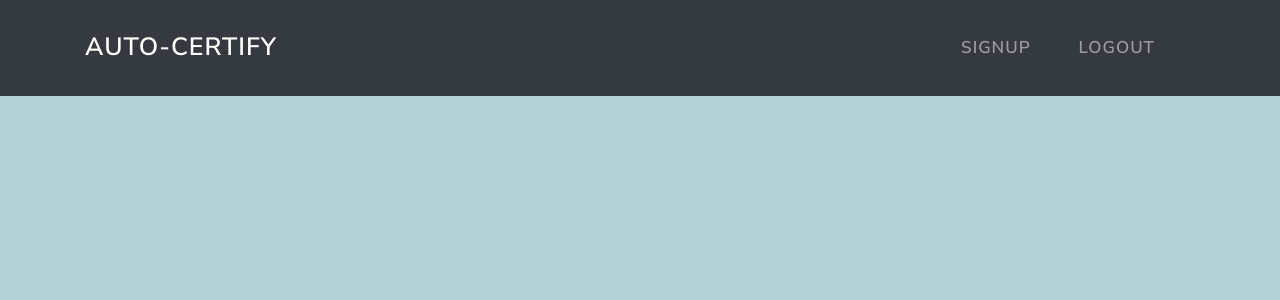
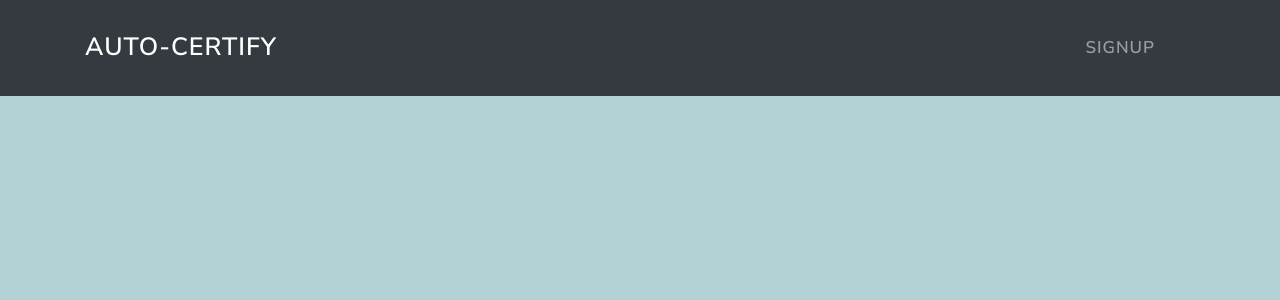
Before and after one commit to InvincibleDev/autocertificate, a Django app: page /login/ in a window 1280 px wide. Shown: the top 300 px of the page. Run offline with Django 3.2, Linux system fonts and the light colour scheme.

Commit message:
auth changes

```diff
--- a/webserver/templates/login.html
+++ b/webserver/templates/login.html
@@ -9,14 +9,14 @@
 		<nav class="navbar navbar-expand-lg navbar-dark bg-dark">
 			<div class="container">
 
-				<a class="navbar-brand" href="#"style="font-size: 25px;">Auto-Certify</a>
+				<a class="navbar-brand" href="dashboard.html"style="font-size: 25px;">Auto-Certify</a>
 				<button class="navbar-toggler" type="button" data-toggle="collapse" data-target="#navbarNavAltMarkup" aria-controls="navbarNavAltMarkup" aria-expanded="false" aria-label="Toggle navigation">
 				<span class="navbar-toggler-icon"></span>
 				</button>
 				<div class="collapse navbar-collapse" id="navbarNavAltMarkup">
 					<div class="navbar-nav ml-auto">
 						<a class="nav-item nav-link" href="/signup/"style="font-size: 17px;">Signup</a>
-						<a class="nav-item nav-link" href="/"style="font-size: 17px;">Logout</a>
+
 
 				   	</div>
 				</div>
--- a/webserver/templates/signup.html
+++ b/webserver/templates/signup.html
@@ -16,7 +16,6 @@
 				<div class="collapse navbar-collapse" id="navbarNavAltMarkup">
 					<div class="navbar-nav ml-auto">
 						<a class="nav-item nav-link" href="/login/" style="font-size: 17px;">Login</a>
-						<a class="nav-item nav-link" href="/"style="font-size: 17px;">Logout</a>
 				   	</div>
 				</div>
 			</div>
```
